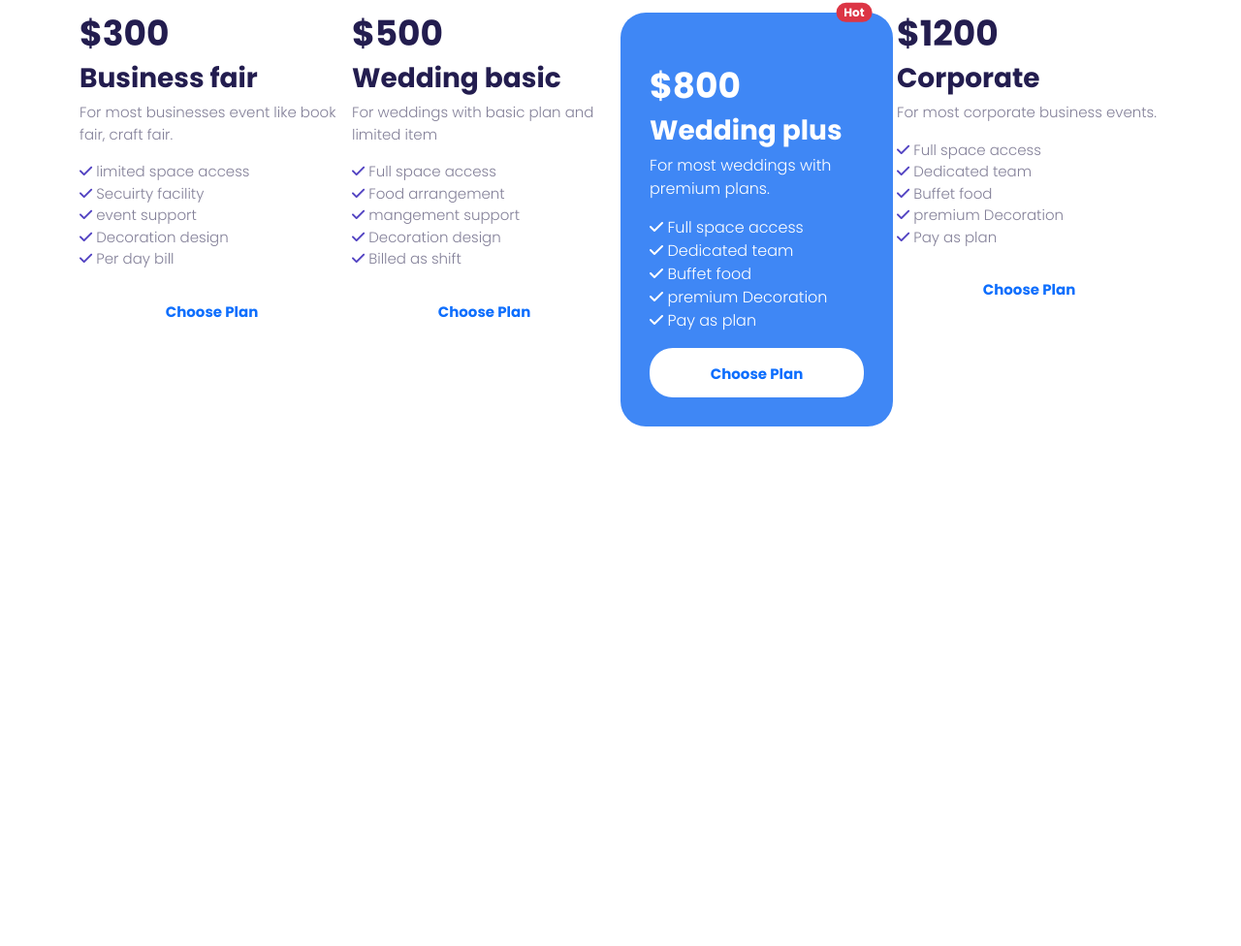
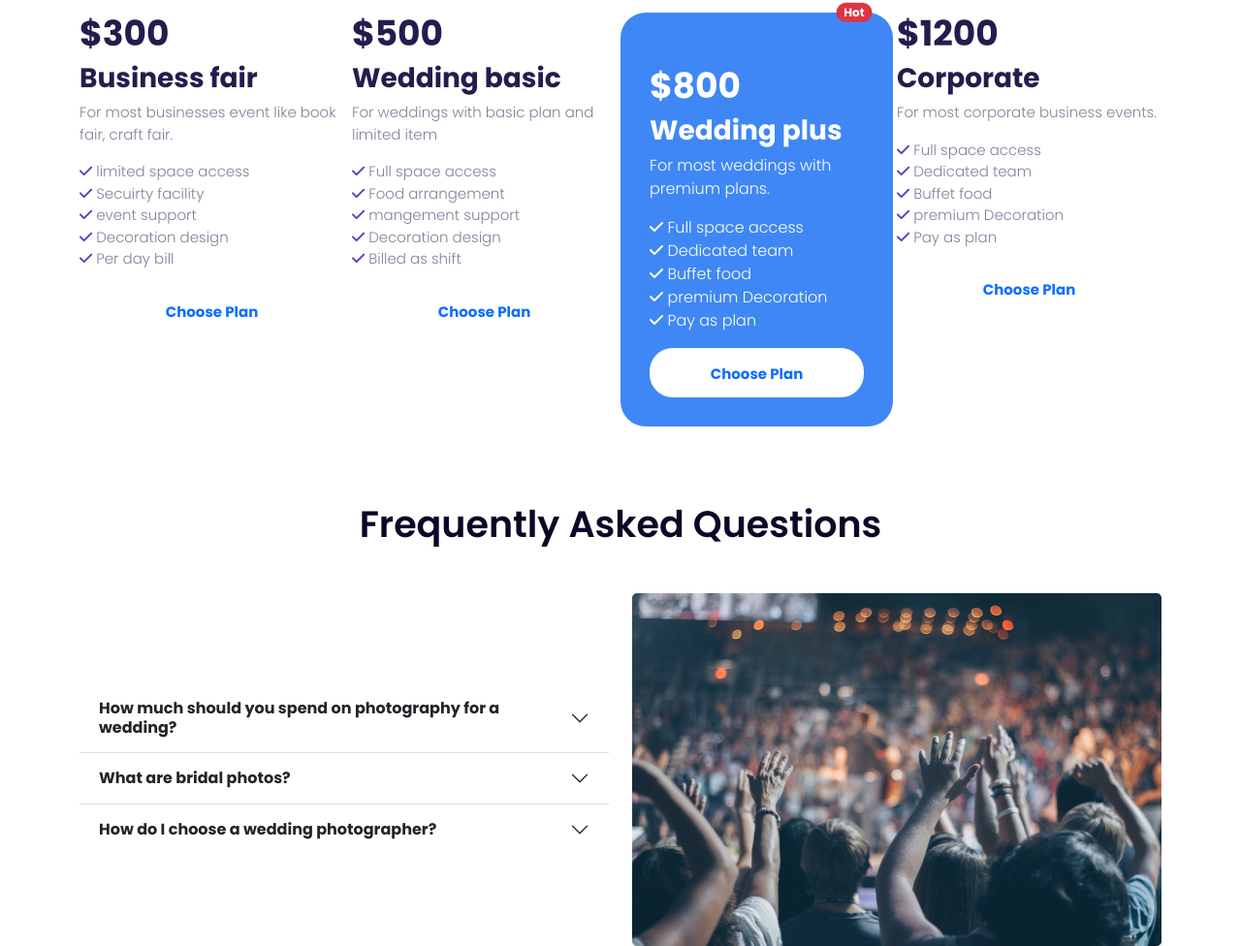
Before and after one commit to khanmohammadimran/convention-center-bootstrap-website, a plain HTML site: page index.html in a window 1280 px wide. Shown: the part 648-1624 px from the top of the page at 97% size. Before the commit the page ends 1118 px from the top, so only its background shows below. Drawn offline with nearby package versions, Linux system fonts and the light colour scheme.

Commit message:
FAQ section is updated

```diff
--- a/index.html
+++ b/index.html
@@ -175,6 +175,64 @@
             </div>
         </section>
         <!-- Our Package Section  End  -->
+
+        <!-- Frequently Asked Question Section Start  -->
+        <section>
+            <div class="container">
+                <h2 class="my-5">Frequently Asked Questions</h2>
+                <!-- <div class="toast show" role="alert" aria-live="assertive" aria-atomic="true">
+                    <div class="toast-header">
+                      <img src="..." class="rounded me-2" alt="...">
+                      <strong class="me-auto">Bootstrap</strong>
+                      <small>11 mins ago</small>
+                      <button type="button" class="btn-close" data-bs-dismiss="toast" aria-label="Close"></button>
+                    </div>
+                    <div class="toast-body">
+                      Hello, world! This is a toast message.
+                    </div>
+                  </div> -->
+                <div class="row d-flex align-items-center">
+                    <div class="frequent-questions-answers col-lg-6">
+                        <div class="accordion accordion-flush" id="accordionFlushExample">
+                            <div class="accordion-item">
+                              <h2 class="accordion-header" id="flush-headingOne">
+                                <button class="accordion-button collapsed" type="button" data-bs-toggle="collapse" data-bs-target="#flush-collapseOne" aria-expanded="false" aria-controls="flush-collapseOne">
+                                    <strong>How much should you spend on photography for a wedding?</strong>
+                                </button>
+                              </h2>
+                              <div id="flush-collapseOne" class="accordion-collapse collapse" aria-labelledby="flush-headingOne" data-bs-parent="#accordionFlushExample">
+                                <div class="accordion-body">Wedding photography prices vary from $1,000 to $10,000 or higher  in the U.S., but Millay says the average for a Midwest photographer is between $3,000 to $4,000.</div>
+                              </div>
+                            </div>
+                            <div class="accordion-item">
+                              <h2 class="accordion-header" id="flush-headingTwo">
+                                <button class="accordion-button collapsed" type="button" data-bs-toggle="collapse" data-bs-target="#flush-collapseTwo" aria-expanded="false" aria-controls="flush-collapseTwo">
+                                  <strong>What are bridal photos?</strong>
+                                </button>
+                              </h2>
+                              <div id="flush-collapseTwo" class="accordion-collapse collapse" aria-labelledby="flush-headingTwo" data-bs-parent="#accordionFlushExample">
+                                <div class="accordion-body">Bridal portaits are photos taken several months before the wedding where brides don their dresses for a solo photoshoot in a location of their choice. The bride can gift print portraits to her parents and/or spouse or even display them as décor at the reception.</div>
+                              </div>
+                            </div>
+                            <div class="accordion-item">
+                              <h2 class="accordion-header" id="flush-headingThree">
+                                <button class="accordion-button collapsed" type="button" data-bs-toggle="collapse" data-bs-target="#flush-collapseThree" aria-expanded="false" aria-controls="flush-collapseThree">
+                                  <strong>How do I choose a wedding photographer?</strong>
+                                </button>
+                              </h2>
+                              <div id="flush-collapseThree" class="accordion-collapse collapse" aria-labelledby="flush-headingThree" data-bs-parent="#accordionFlushExample">
+                                <div class="accordion-body">Visually identify the styles of shortlisted photographers. Checkout whose style you can relate to the most. 3. Right Portfolio : When you are shortlisting a wedding photographer make sure he/she has a right portfolio.</div>
+                              </div>
+                            </div>
+                          </div>
+                    </div>
+                    <div class="frequent-image col-lg-6">
+                        <img src="images/people.png" alt="">
+                    </div>
+                </div>
+            </div>
+        </section>
+        <!-- Frequently Asked Question Section End  -->
     </main>
 <!-- Main Section End  -->
     <footer>
```
